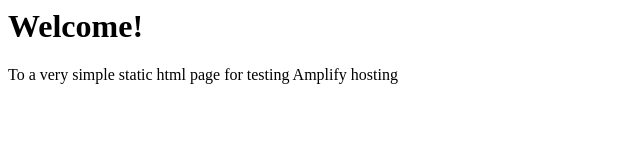
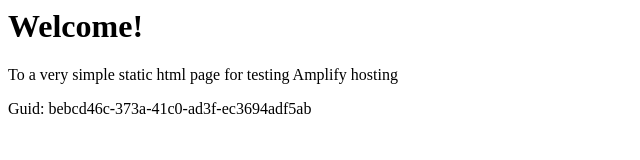
Before and after one commit to aws-aemilia-lhr/Github-PR-Commit-Integration-Test-DoNotTouch-Gith-OKSLNVO2-v1-preprod-eu-west-2, a website: page src/index.html in a window 1280 px wide. Shown: the whole page, without its empty margins (0-640 px from the left). Drawn offline with Linux system fonts and the light colour scheme.

Commit message:
commit from integ tests

```diff
--- a/src/index.html
+++ b/src/index.html
@@ -1,3 +1,5 @@
+
+
 <html lang="en">
 
 <head>
@@ -10,6 +12,6 @@
 <body>
     <h1>Welcome!</h1>
     <p>To a very simple static html page for testing Amplify hosting</p>
-</body>
+    <p>Guid: bebcd46c-373a-41c0-ad3f-ec3694adf5ab</p></body>
 
 </html>
```
